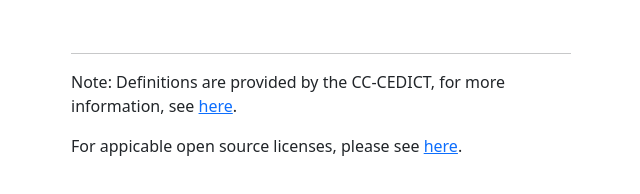
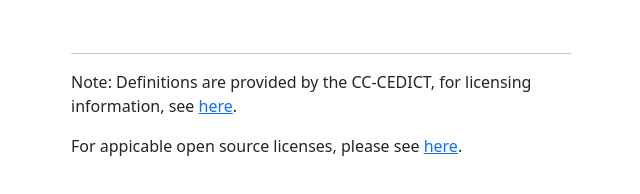
Before and after one commit to aal451/aal451.github.io, a plain HTML site: page index.html in a window 1280 px wide. Shown: the part 542-736 px from the top of the page, 319-959 px from the left. Drawn offline with nearby package versions, Linux system fonts and the light colour scheme.

Commit message:
clarify cc-cedict licensing

```diff
--- a/index.html
+++ b/index.html
@@ -46,7 +46,7 @@
 </body>
 <footer>
     <hr>
-    <p>Note: Definitions are provided by the CC-CEDICT, for more information, see <a href="./CC-CEDICT-license.html">here</a>.</p>
+    <p>Note: Definitions are provided by the CC-CEDICT, for licensing information, see <a href="./CC-CEDICT-license.html">here</a>.</p>
     <p>For appicable open source licenses, please see <a href="./license.md">here</a>.</p>
 </footer>
 
```
